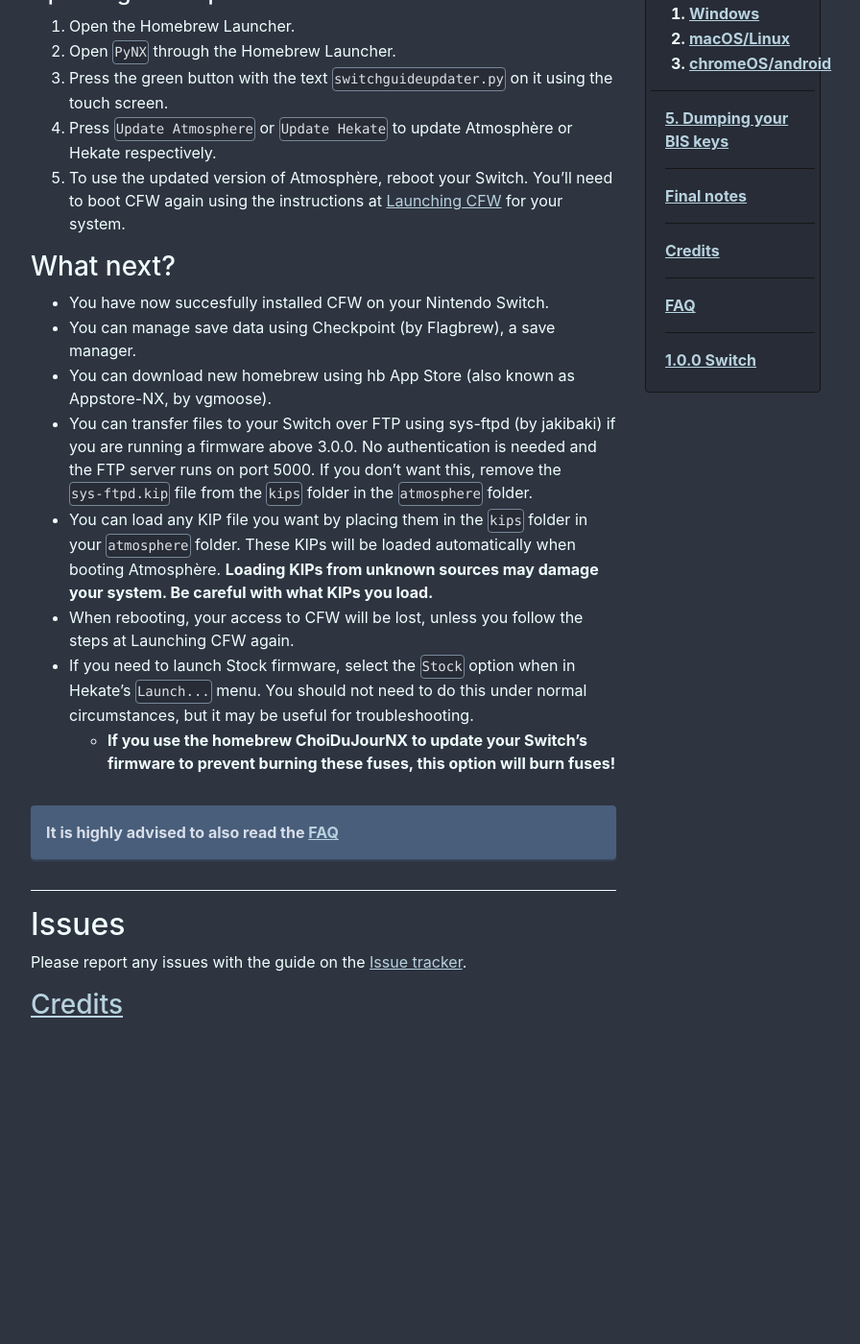
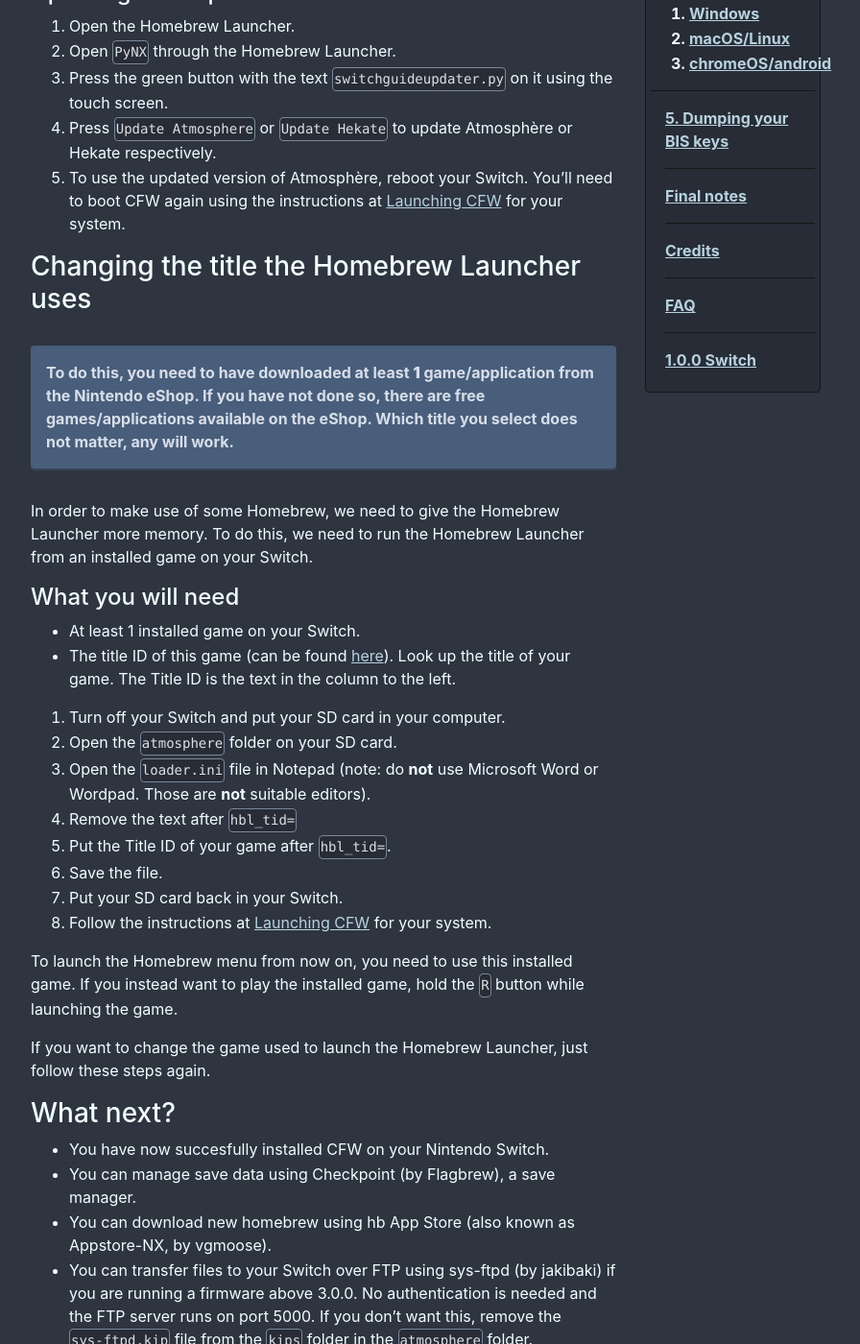
Before and after one commit to noirscape/SwitchGuideOLD, a Jekyll site: the page built from finalizing.md, in a window 1280 px wide and 1400 px high, scrolled down 654 px. Shown: the whole window at 96% size, without its empty margins (303-1199 px from the left). Built offline with Jekyll 4.4.1, drawn with Linux system fonts in a browser that asks for light colours; before the commit the page ends 1726 px from its top, so only the background shows below that.

Commit message:
Add instructions for overriding the Homebrew Launcher

```diff
--- a/finalizing.md
+++ b/finalizing.md
@@ -31,26 +31,30 @@
 4. Press `Update Atmosphere` or `Update Hekate` to update Atmosphère or Hekate respectively.
 5. To use the updated version of Atmosphère, reboot your Switch. You'll need to boot CFW again using the instructions at [Launching CFW](/launching-cfw/) for your system.
 
-<!-- #### Updating Atmosphère
+### Changing the title the Homebrew Launcher uses
 
-1. [Download the latest release of Atmosphère](https://github.com/Atmosphère-NX/Atmosphère/releases/latest). Download both the zip file and `fusee-primary.bin`.
-2. Turn off your Switch and put your microSD card in your computer.
-3. Delete `fusee-primary.bin` and `fusee-secondary.bin` from the root your SD card.
-4. Copy `fusee-secondary.bin` from the Atmosphère zip to the root of your SD card.
-5. Copy `fusee-primary.bin` to the to the root of your SD card.
-6. Safely remove your microSD card and plug it back in your Switch.
-7. Boot CFW again using the instructions at [Launching CFW](/launching-cfw/) for your system.
+To do this, you need to have downloaded at least **1** game/application from the Nintendo eShop. If you have not done so, there are free games/applications available on the eShop. Which title you select does not matter, any will work.
+{: .info-box}
 
-### Updating Hekate
+In order to make use of some Homebrew, we need to give the Homebrew Launcher more memory. To do this, we need to run the Homebrew Launcher from an installed game on your Switch.
 
-1. [Download the latest release of Hekate](https://github.com/CTCaer/hekate/releases/latest).
-2. Turn off your Switch and put your microSD card in your computer.
-3. Open the `bootloader` folder on your SD card and if it exists, remove `update.bin`.
-4. From the Hekate zip, copy the file starting with `hekate_ctcaer` to the `bootloader` folder on your SD card.
-5. Open the `bootloader` folder on your SD card and rename the file starting with `hekate_ctcaer` to `update.bin`.
-6. Safely remove your microSD card and plug it back in your Switch.
-7. Boot CFW again using the instructions at [Launching CFW](/launching-cfw/) for your system. -->
+#### What you will need
 
+- At least 1 installed game on your Switch.
+- The title ID of this game (can be found [here](https://switchbrew.org/wiki/Title_list/Games)). Look up the title of your game. The Title ID is the text in the column to the left.
+
+1. Turn off your Switch and put your SD card in your computer.
+2. Open the `atmosphere` folder on your SD card.
+3. Open the `loader.ini` file in Notepad (note: do **not** use Microsoft Word or Wordpad. Those are **not** suitable editors).
+4. Remove the text after `hbl_tid=`
+5. Put the Title ID of your game after `hbl_tid=`.
+6. Save the file.
+7. Put your SD card back in your Switch.
+8. Follow the instructions at [Launching CFW](/launching-cfw/) for your system.
+
+To launch the Homebrew menu from now on, you need to use this installed game. If you instead want to play the installed game, hold the `R` button while launching the game.
+
+If you want to change the game used to launch the Homebrew Launcher, just follow these steps again.
 
 ### What next?
 
```
